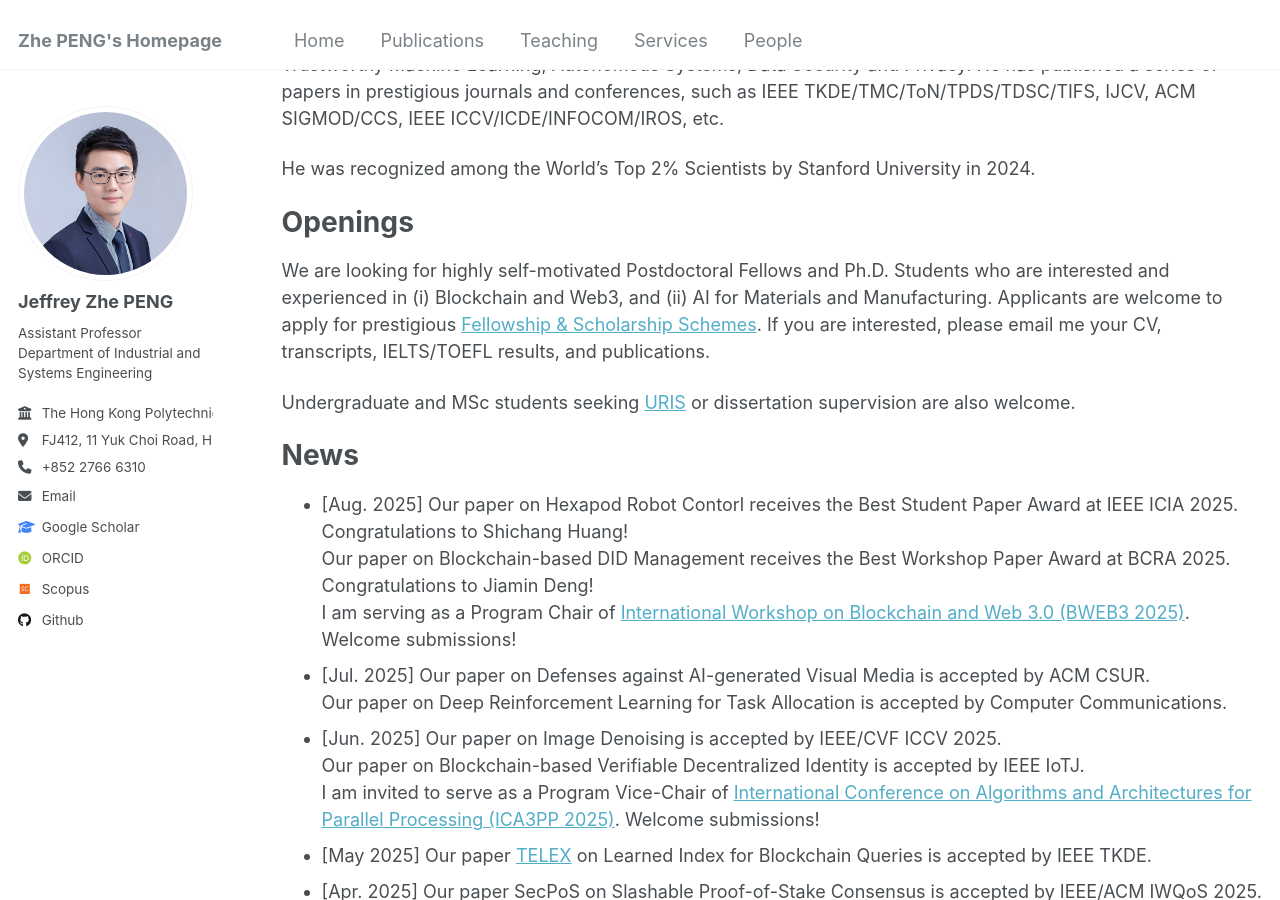
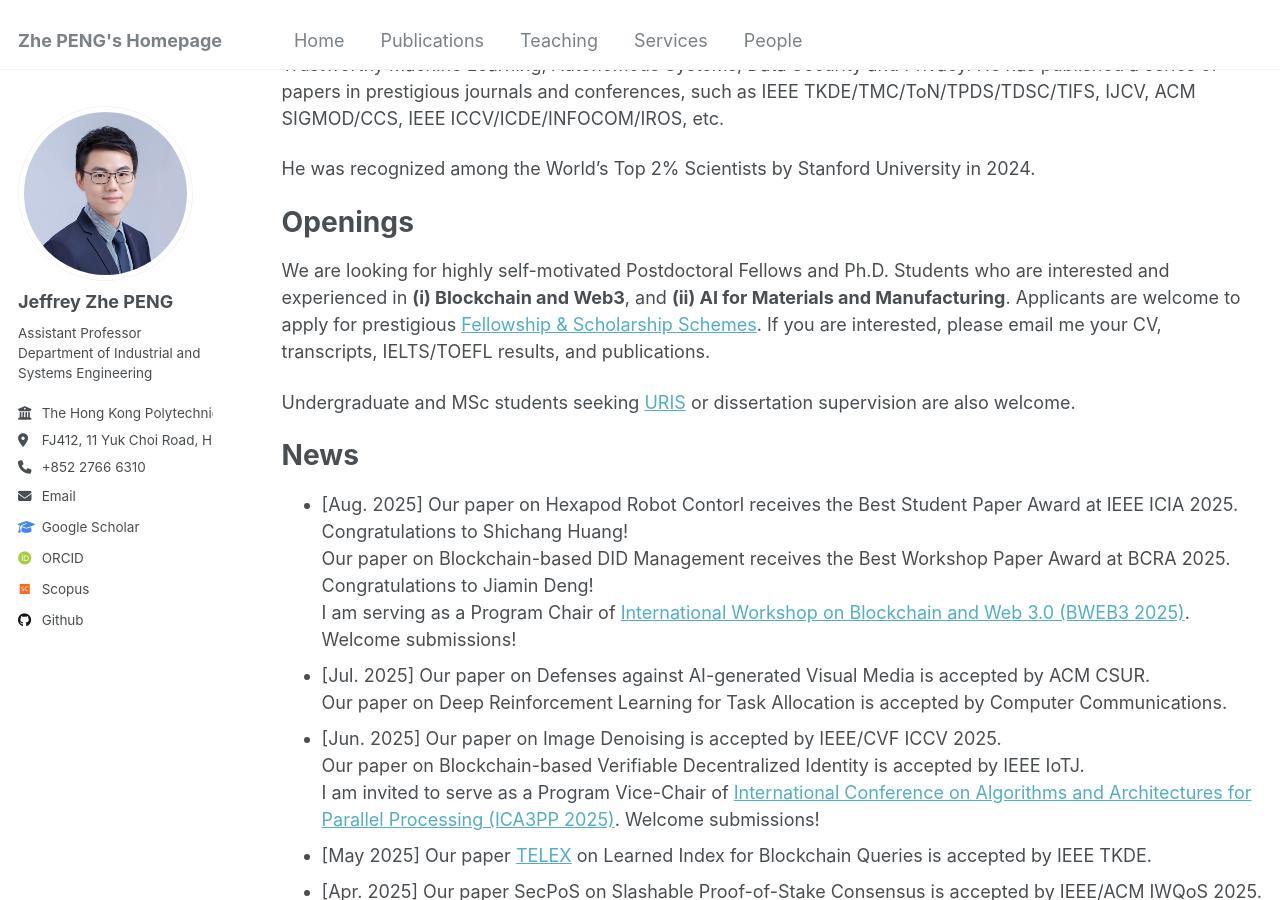
Before and after one commit to PENG-Zhe/peng-zhe.github.io, a Jekyll site: the page built from _pages/about.md, in a window 1280 px wide and 900 px high, scrolled down 418 px. Built offline with Jekyll 4.4.1, drawn with Linux system fonts in a browser that asks for light colours; some web fonts are replaced.

```diff
--- a/_pages/about.md
+++ b/_pages/about.md
@@ -19,7 +19,7 @@ He was recognized among the World’s Top 2% Scientists by Stanford University i
 
 
 # Openings
-We are looking for highly self-motivated Postdoctoral Fellows and Ph.D. Students who are interested and experienced in (i) Blockchain and Web3, and (ii) AI for Materials and Manufacturing. Applicants are welcome to apply for prestigious [Fellowship & Scholarship Schemes](https://www.polyu.edu.hk/gs/prospective-students/fellowship-scholarship-schemes/){:target="_blank"}. If you are interested, please email me your CV, transcripts, IELTS/TOEFL results, and publications.
+We are looking for highly self-motivated Postdoctoral Fellows and Ph.D. Students who are interested and experienced in **(i) Blockchain and Web3**, and **(ii) AI for Materials and Manufacturing**. Applicants are welcome to apply for prestigious [Fellowship & Scholarship Schemes](https://www.polyu.edu.hk/gs/prospective-students/fellowship-scholarship-schemes/){:target="_blank"}. If you are interested, please email me your CV, transcripts, IELTS/TOEFL results, and publications.
 
 Undergraduate and MSc students seeking [URIS](https://www.polyu.edu.hk/gs/ug-research/uris/about-uris/){:target="_blank"} or dissertation supervision are also welcome.
 
```
